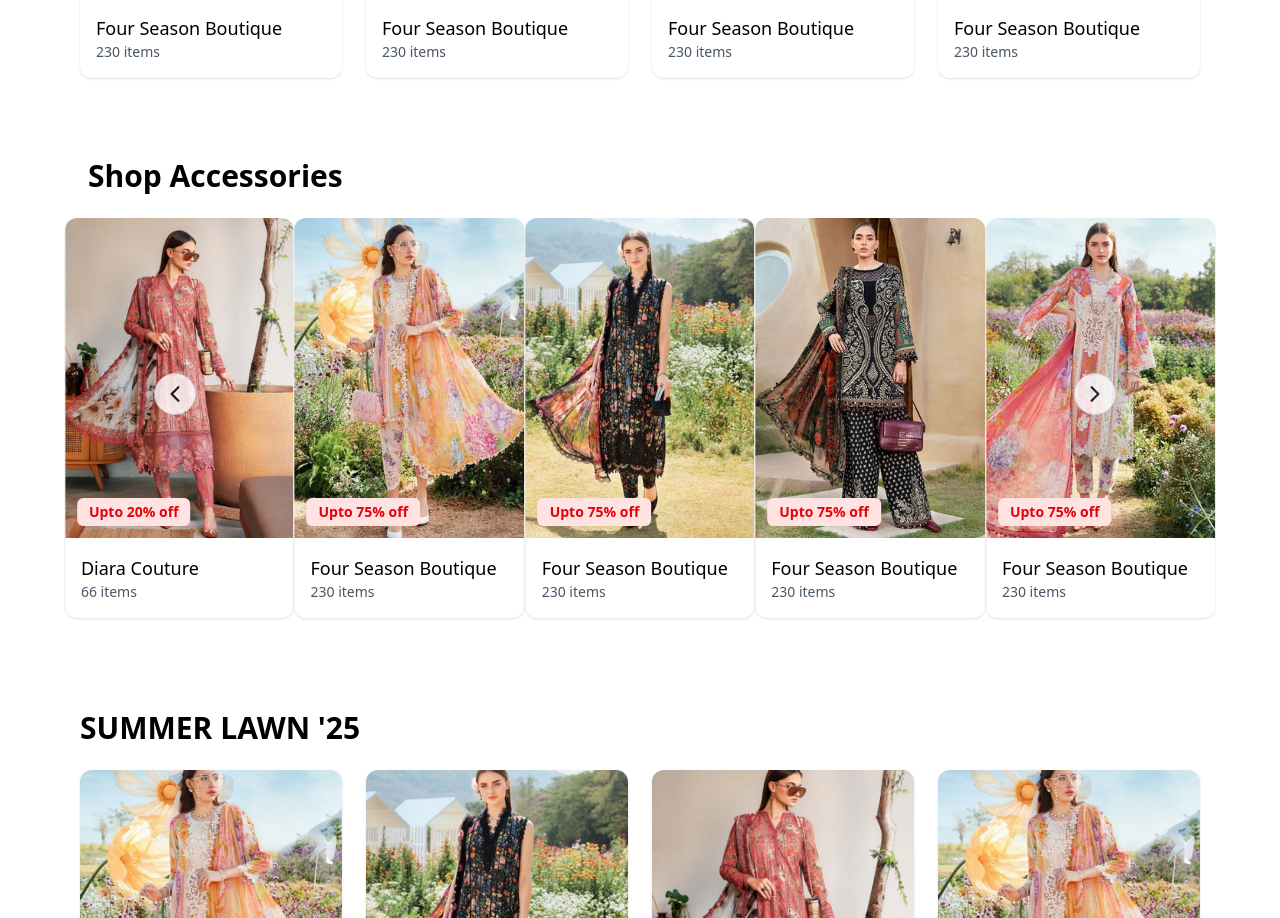
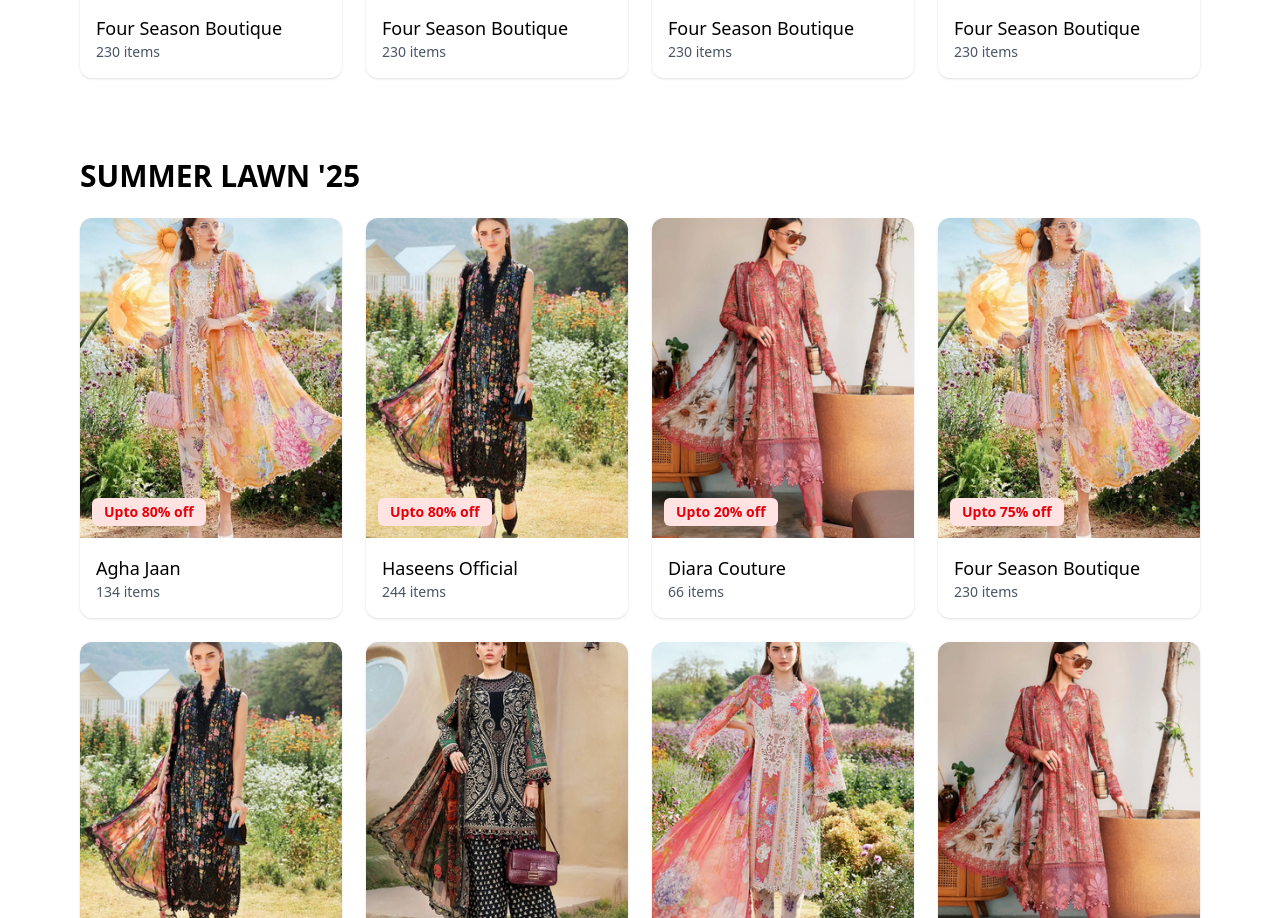
Before and after one commit to AhmadMahmoodRana-dev/Rabeel_Laam, a React (Vite) app: page / in a window 1280 px wide. Shown: the part 1602-2520 px from the top of the page. Built offline with nearby package versions, Linux system fonts and the light colour scheme.

Commit message:
card Slider Removed

```diff
--- a/src/pages/Home.jsx
+++ b/src/pages/Home.jsx
@@ -79,7 +79,7 @@ const Home = () => {
         {/* <LargeCardSlider heading={"Buy Menswear"} products={products} /> */}
         {/* <LargeCardSlider heading={"Shop Kidswear"} products={products} /> */}
         {/* <HomePageCategorySlider /> */}
-        <LargeCardSlider heading={"Shop Accessories"} products={products} />
+        {/* <LargeCardSlider heading={"Shop Accessories"} products={products} /> */}
         <HomePageGridStructure heading={"SUMMER LAWN '25"} />
         <TrendingProducts />
         {/* <OneTimeShowModel /> */}
```
